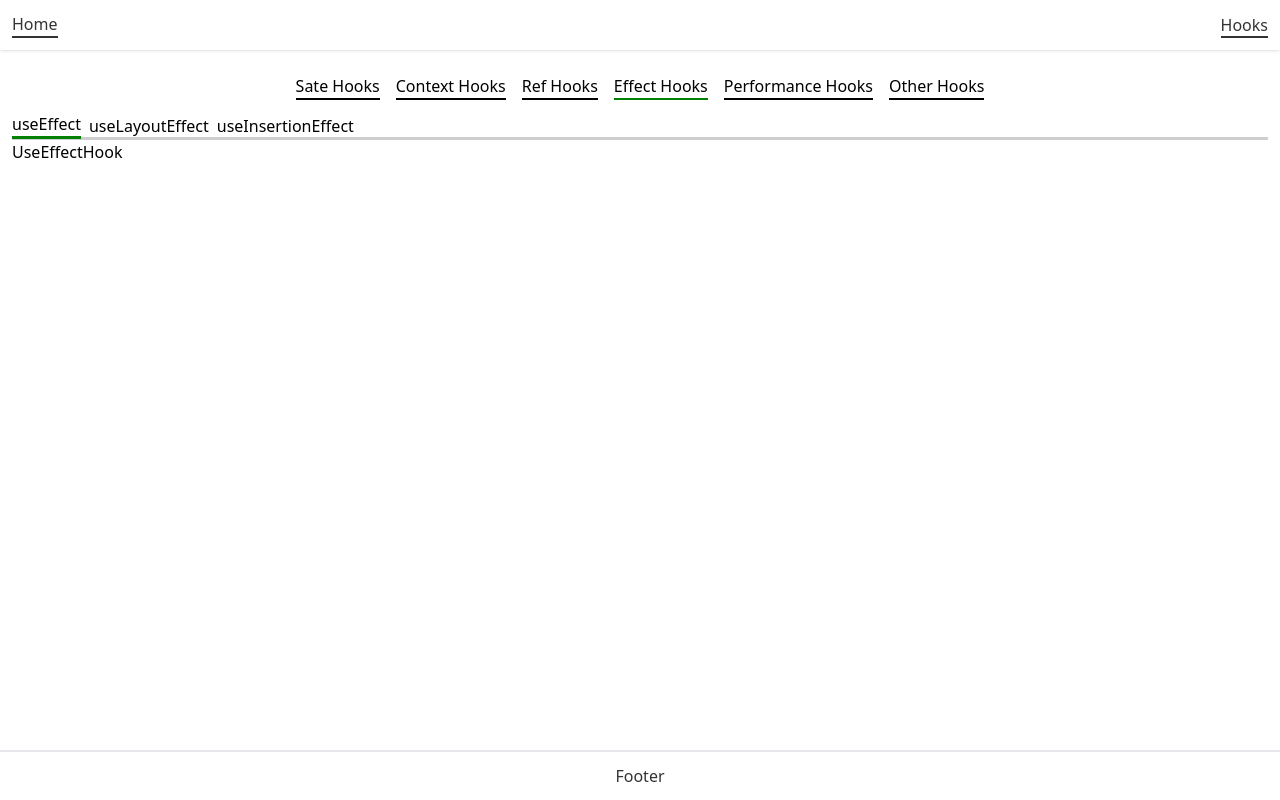
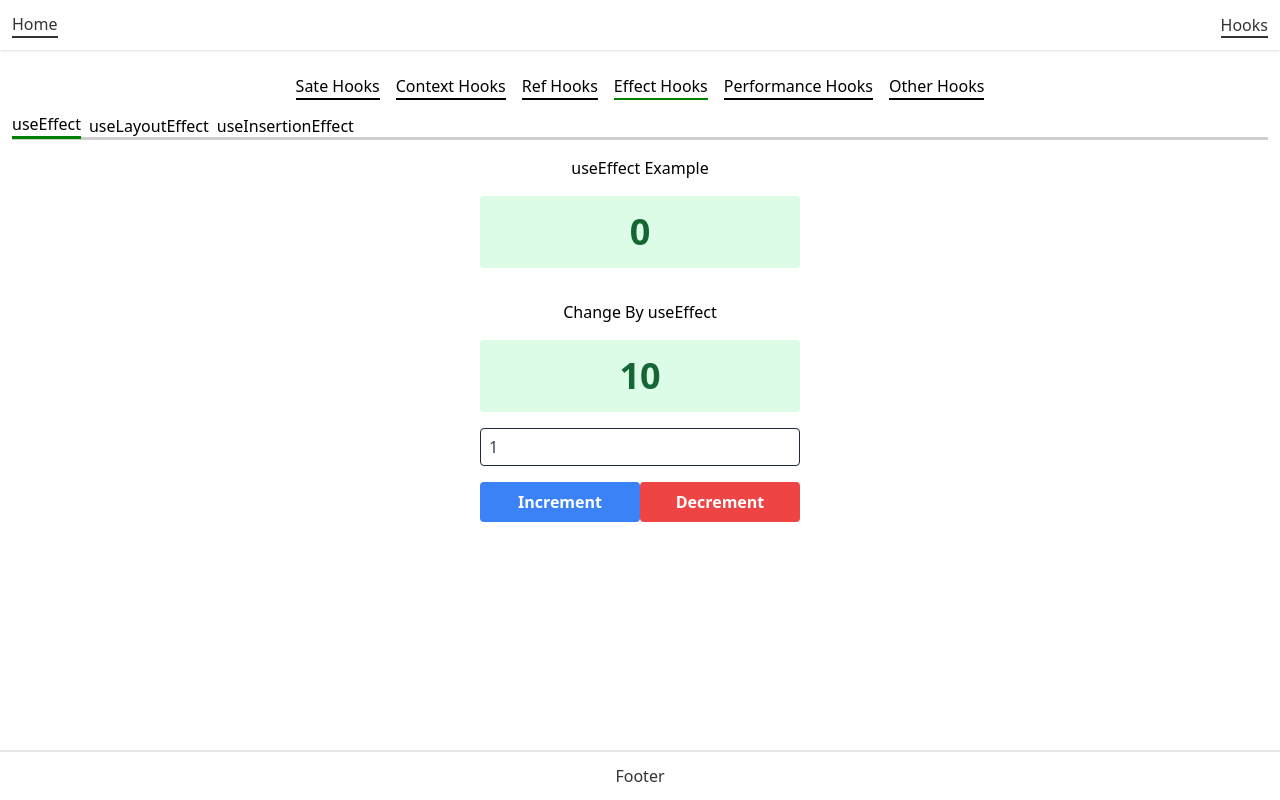
Before and after one commit to tareqnmd/next-basic, a Next.js app: page /default-hooks/effect-hooks in a window 1280 px wide. Built offline with nearby package versions, Linux system fonts and the light colour scheme.

Commit message:
use effect basic

```diff
--- a/components/default-hooks/effect-hooks/UseEffectHook.tsx
+++ b/components/default-hooks/effect-hooks/UseEffectHook.tsx
@@ -1,3 +1,44 @@
+import { useEffect, useState } from 'react';
+
 export default function UseEffectHook() {
-	return <>UseEffectHook</>;
+	const [count, setCount] = useState(0);
+	const [changedValue, setChangedValue] = useState(10);
+	const [step, setStep] = useState(1);
+
+	const increment = () => {
+		setCount((prev) => prev + step);
+	};
+	const decrement = () => {
+		setCount((prev) => prev - step);
+	};
+
+	useEffect(() => {
+		setChangedValue((prev) => prev + count);
+	}, [count]);
+
+	return (
+		<div className="flex flex-col items-center justify-center">
+			<h1 className="mt-4">useEffect Example</h1>
+			<div className="count-badge my-4">{count}</div>
+			<h1 className="mt-4">Change By useEffect</h1>
+			<div className="count-badge my-4">{changedValue}</div>
+			<input
+				className="input-field"
+				type="number"
+				value={step}
+				onChange={(e) => {
+					setStep(Number(e.target.value));
+				}}
+				placeholder="Step Size"
+			/>
+			<div className="flex mt-4">
+				<button className="btn-basic" onClick={increment}>
+					Increment
+				</button>
+				<button className="btn-danger" onClick={decrement}>
+					Decrement
+				</button>
+			</div>
+		</div>
+	);
 }
```
